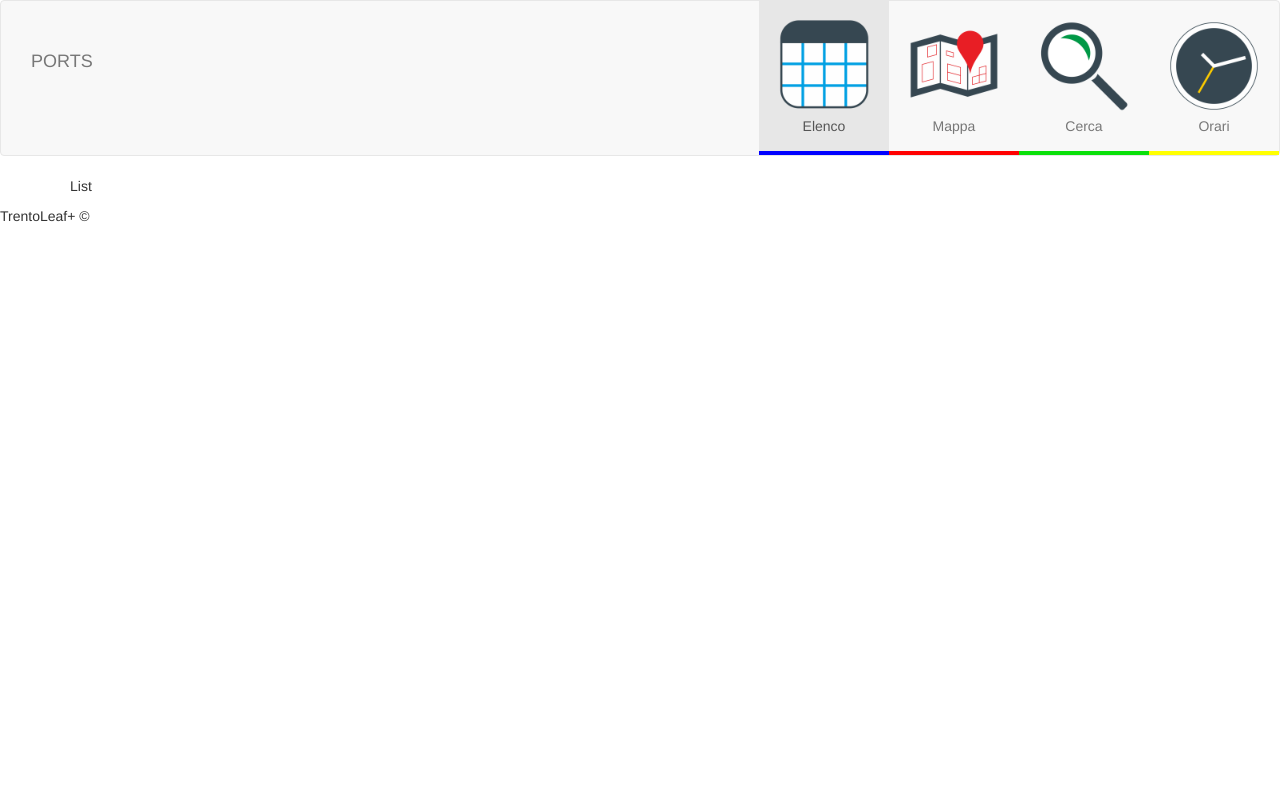
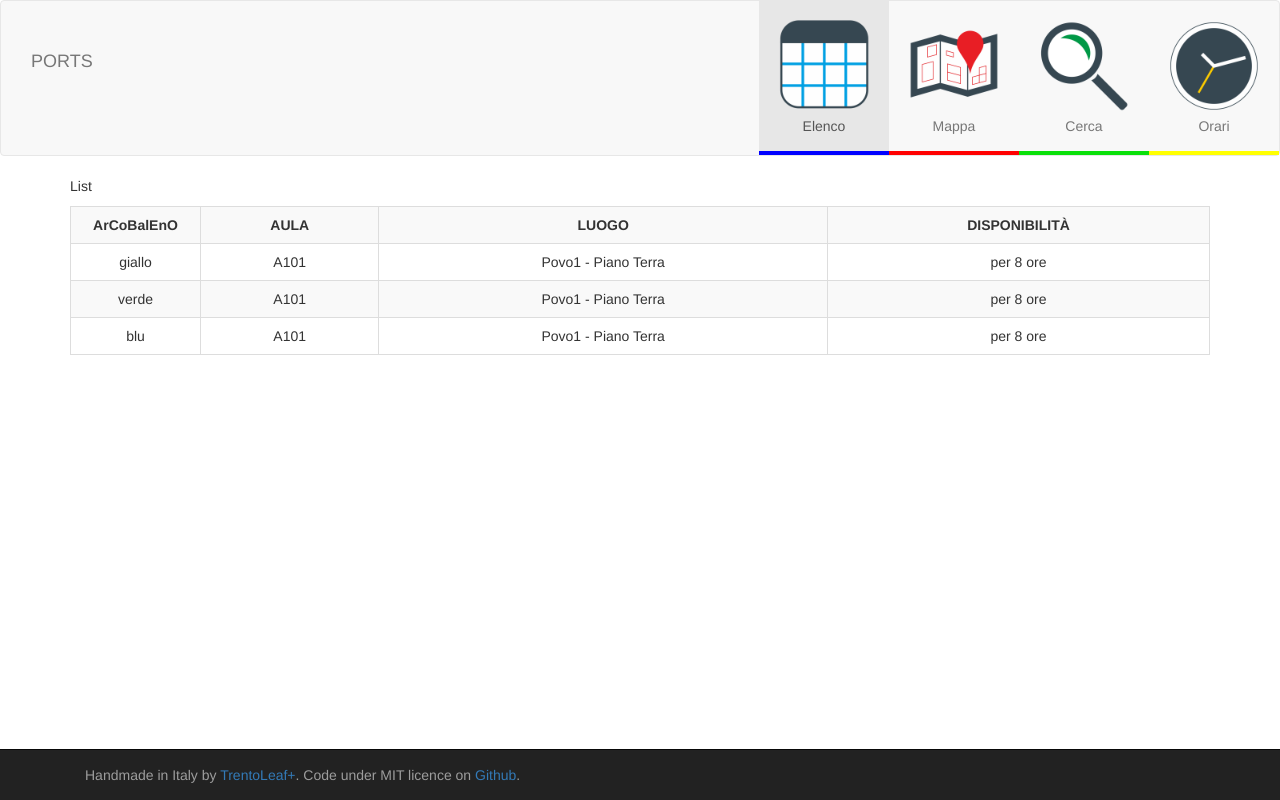
Before and after one commit to TrentoLeaf/Ports, a plain HTML site: page index.html at #/list in a window 1280 px wide. Drawn offline with Linux system fonts and the light colour scheme.

Commit message:
Simple footer added

```diff
--- a/css/style.css
+++ b/css/style.css
@@ -2,3 +2,9 @@ img{
 	width: 100px;
 	height : 100px;
 }
+/*
+tr:first-child{
+	background: #FFF;
+	color:white;
+}
+*/
--- a/index.html
+++ b/index.html
@@ -25,7 +25,6 @@
 	<!--IE compatibility mode-->
 	<meta http-equiv="X-UA-Compatible" content="IE=edge">
   </head>
-
     <body>
 		<!--Fixed Navbar WorkInProgress-->
 		<nav class="navbar navbar-default" role="navigation">
@@ -81,8 +80,10 @@
 
          </div>
 
-        <footer class="footer">
-            <p> TrentoLeaf+ &copy;</p>
+        <footer class="navbar navbar-inverse navbar-fixed-bottom">
+			<div class="container">
+				<p class="navbar-text">Handmade in Italy by <a href="#">TrentoLeaf+</a>. Code under MIT licence on <a href="#">Github</a>.</p>
+			</div>
         </footer>
     </body>
 </html>
--- a/partials/list.html
+++ b/partials/list.html
@@ -1 +1,35 @@
 <p>List</p>
+
+
+
+<!--titolo pagina-->
+<title class="text-capitalize">Disponibili Ora</title>
+
+<!--Inizio tabella orari-->
+<table class="table table-striped table-bordered">
+	<col width="130">
+	<tr>
+		<th class="text-center">ArCoBalEnO</th>
+		<th class="text-center">AULA</th>
+		<th class="text-center">LUOGO</th>
+		<th class="text-center">DISPONIBILITÀ</th>
+	</tr>
+	<tr>
+		<td class="text-center">giallo</td>
+		<td class="text-center">A101</td>
+		<td class="text-center">Povo1 - Piano Terra</td>
+		<td class="text-center">per 8 ore</td>
+	</tr>
+	<tr>
+		<td class="text-center">verde</td>
+		<td class="text-center">A101</td>
+		<td class="text-center">Povo1 - Piano Terra</td>
+		<td class="text-center">per 8 ore</td>
+	</tr>
+	<tr>
+		<td class="text-center">blu</td>
+		<td class="text-center">A101</td>
+		<td class="text-center">Povo1 - Piano Terra</td>
+		<td class="text-center">per 8 ore</td>
+	</tr>
+</table>
```
Also changed, not shown: partials/timetable.html (+0 -33 lines), bin/img/png/GreenSENSE-Leaf1.png (added).
